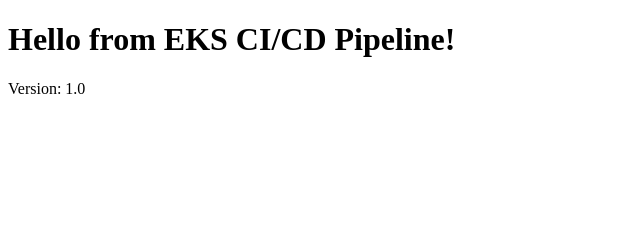
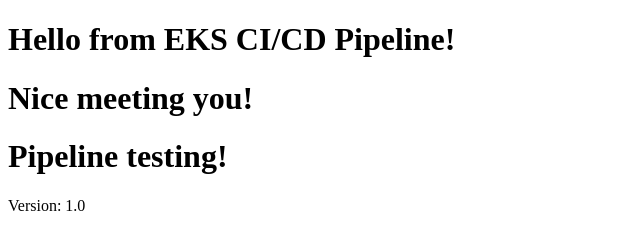
Before and after one commit to Arbz-N/eks-cicd-lab, a plain HTML site: page app/index.html in a window 1280 px wide. Shown: the whole page, without its empty margins (0-640 px from the left). Drawn offline with Linux system fonts and the light colour scheme.

Commit message:
updated .html to test the pipeline

```diff
--- a/app/index.html
+++ b/app/index.html
@@ -3,6 +3,8 @@
 <head><title>EKS CI/CD Lab</title></head>
 <body>
   <h1>Hello from EKS CI/CD Pipeline!</h1>
+  <h1>Nice meeting you!</h1>
+  <h1>Pipeline testing!</h1>
   <p>Version: 1.0</p>
 </body>
 </html>
```
